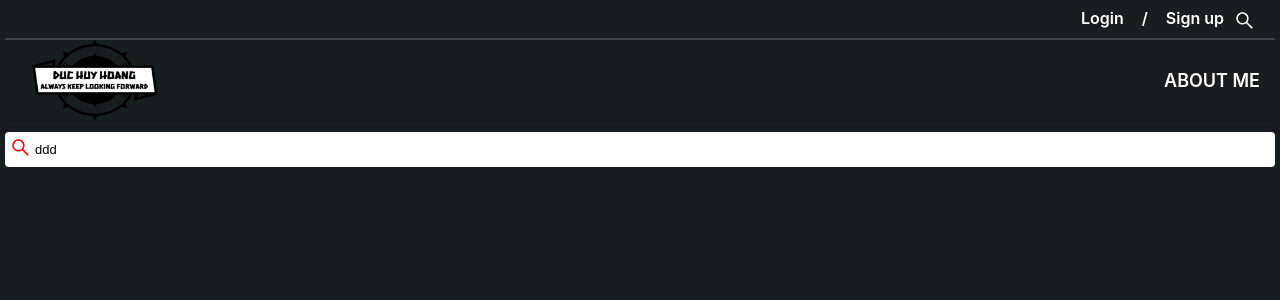
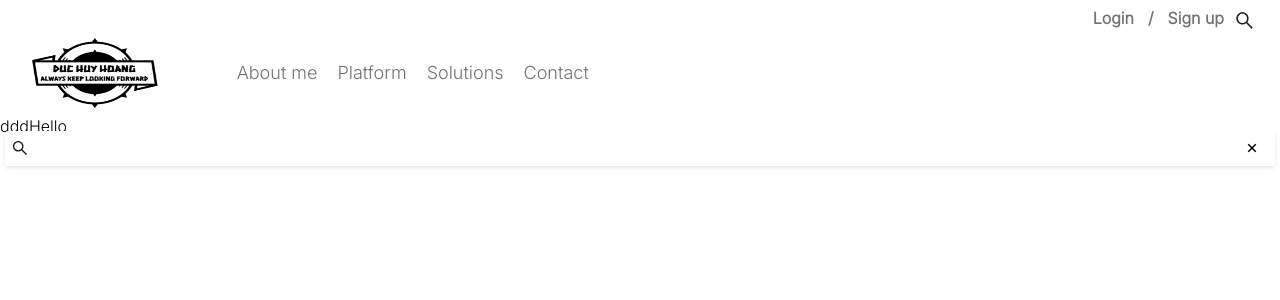
Before and after one commit to duchuyhoang/ducHuyHoangBlog, a Next.js app: page /post/1 in a window 1280 px wide. Both pictures are taken after a click on the icon 1244 px from the left and 20 px from the top of the page. Shown: the top 300 px of the page. Built offline with nearby package versions, Linux system fonts and the light colour scheme.

Commit message:
change navbar ui

```diff
--- /dev/null
+++ b/common/utils.ts
@@ -0,0 +1,7 @@
+import { NextIncomingMessage } from "next/dist/server/request-meta";
+
+export const buildHostUrl = (req: NextIncomingMessage | undefined) => {
+  if (!req) return "";
+  const proto = req.headers["x-forwarded-proto"] ? "https://" : "http://";
+  return `${proto}${req.headers.host}`;
+};
--- a/components/layout/Navbar.tsx
+++ b/components/layout/Navbar.tsx
@@ -1,4 +1,4 @@
-import React, { useState, useEffect, useRef } from "react";
+import React, { useState, useEffect, useRef, useMemo } from "react";
 import Image from "next/image";
 import Link from "next/link";
 import Modal from "../shared/Modal";
@@ -12,40 +12,47 @@ import { getFirebase } from "../../services/firebase";
 import { useFirebaseContext } from "../../pages";
 import Input from "../shared/Input";
 import { AiOutlineSearch } from "react-icons/ai";
+import { GrFormClose } from "react-icons/gr";
 
 const Navbar = () => {
   const [currentWindowOffsetY, setWindowOffsetY] = useState(0);
-  const [isHideScrollBar, setIsHideScrollBar] = useState<boolean>(false);
+  // const [isHideScrollBar, setIsHideScrollBar] = useState<boolean>(false);
   const [isLoginModalOpen, setIsLoginModalOpen] = useState<boolean>(false);
   const [isSignUpModalOpen, setIsSignUpModalOpen] = useState<boolean>(false);
   const [isSearchInputOpen, setIsSeachInputOpen] = useState<boolean>(false);
   const navRef = useRef<HTMLDivElement | null>(null);
-  const firstTimeLoadNav = useRef(true);
+  const [searchKeyWord, setSearchKeyWord] = useState<string>();
   const context = useFirebaseContext();
+  const [navbarHeight, setNavbarHeight] = useState<number>(0);
 
   useEffect(() => {
-    window.addEventListener("scroll", function (e: any) {
-      if (!firstTimeLoadNav.current) {
-        let windowScrollY = this.scrollY;
-        if (windowScrollY <= currentWindowOffsetY) {
-          setIsHideScrollBar(false);
-        } else {
-          setIsHideScrollBar(true);
-        }
-        setWindowOffsetY(windowScrollY);
-      } else firstTimeLoadNav.current = false;
-    });
-    return () => {
-      window.removeEventListener("scroll", function (e: any) {
-        let windowScrollY = this.scrollY;
-        if (windowScrollY <= currentWindowOffsetY) {
-          setIsHideScrollBar(false);
-        } else {
-          setIsHideScrollBar(true);
-        }
-      });
-    };
-  }, [currentWindowOffsetY]);
+    setNavbarHeight(navRef.current?.offsetHeight || 0);
+    // eslint-disable-next-line react-hooks/exhaustive-deps
+  }, [navRef.current]);
+
+  // useEffect(() => {
+  //   window.addEventListener("scroll", function (e: any) {
+  //     if (!firstTimeLoadNav.current) {
+  //       let windowScrollY = this.scrollY;
+  //       if (windowScrollY <= currentWindowOffsetY) {
+  //         setIsHideScrollBar(false);
+  //       } else {
+  //         setIsHideScrollBar(true);
+  //       }
+  //       setWindowOffsetY(windowScrollY);
+  //     } else firstTimeLoadNav.current = false;
+  //   });
+  //   return () => {
+  //     window.removeEventListener("scroll", function (e: any) {
+  //       let windowScrollY = this.scrollY;
+  //       if (windowScrollY <= currentWindowOffsetY) {
+  //         setIsHideScrollBar(false);
+  //       } else {
+  //         setIsHideScrollBar(true);
+  //       }
+  //     });
+  //   };
+  // }, [currentWindowOffsetY]);
 
   const signUp = () => {
     // console.log(context);
@@ -80,11 +87,13 @@ const Navbar = () => {
         ref={navRef}
         className="nav nav-dark w-100"
         style={{
-          top: isHideScrollBar ? "-100px" : "0px",
+          // top: isHideScrollBar
+          //   ? (navRef.current?.offsetHeight || 0) * -1
+          //   : "0px",
           boxSizing: "border-box",
         }}
       >
-        <div className="row" style={{ borderBottom: "2px solid #404548" }}>
+        <div className="row">
           <div
             className="accountContainer col-12 d-flex"
             style={{ justifyContent: "flex-end" }}
@@ -117,7 +126,7 @@ const Navbar = () => {
           </div>
         </div>
         <section className="row">
-          <div className="col-3 logo">
+          <div className="col-2 logo">
             <Link href="/" passHref>
               <Image
                 src="/logo.png"
@@ -128,7 +137,7 @@ const Navbar = () => {
               />
             </Link>
           </div>
-          <div className="col-9 contentContainer">
+          <div className="col-10 contentContainer">
             <div className="nav-item">
               About me
               <ul className="dropDownMenu">
@@ -136,6 +145,15 @@ const Navbar = () => {
                 <li className="dropDownItem">Hello 2</li>
                 <li className="dropDownItem">Hello 3</li>
               </ul>
+            </div>
+            <div className="nav-item">
+              Platform
+            </div>
+            <div className="nav-item">
+              Solutions
+            </div>
+            <div className="nav-item">
+              Contact
             </div>
           </div>
         </section>
@@ -173,23 +191,39 @@ const Navbar = () => {
         style={{
           ...(isSearchInputOpen && {
             top: navRef.current?.offsetHeight || 0 + 4,
+            visibility: "visible",
           }),
         }}
       >
         <AiOutlineSearch
           className="searchIcon"
-          size={21}
+          size={18}
           onClick={() => {
             setIsSeachInputOpen((prev) => !prev);
           }}
         />
         <Input
-          value={"ddd"}
+          value={searchKeyWord}
           onChange={(e) => {
             console.log(e);
+            setSearchKeyWord(e.target.value);
+          }}
+        />
+        <GrFormClose
+          className="closeIcon"
+          size={18}
+          onClick={() => {
+            setIsSeachInputOpen(false);
+            setSearchKeyWord("");
           }}
         />
       </div>
+      <div
+        style={{
+          paddingBottom: navbarHeight + 5,
+          // display: isHideScrollBar ? "none" : "block",
+        }}
+      ></div>
     </>
   );
 };
--- a/pages/_app.tsx
+++ b/pages/_app.tsx
@@ -14,6 +14,7 @@ function MyApp({ Component, pageProps }: AppProps) {
       <Navbar />
       <div className="col-sm-5" style={{ height: 3000 }}>
         ddd
+        <Component {...pageProps} />
       </div>
     </FirebaseContext.Provider>
   );
--- a/pages/index.tsx
+++ b/pages/index.tsx
@@ -1,4 +1,4 @@
-import type { NextPage, NextPageContext } from "next";
+import type { GetStaticProps, NextPage, NextPageContext } from "next";
 import { getAuth, createUserWithEmailAndPassword, Auth } from "firebase/auth";
 import Head from "next/head";
 import Image from "next/image";
@@ -13,9 +13,12 @@ import {
   startAt,
   endAt,
 } from "firebase/firestore/lite";
+
 import { createContext, useContext } from "react";
-import { MDXProvider } from "@mdx-js/react";
+import { buildHostUrl } from "../common/utils";
+const os = require("os");
 
+// import { MDXProvider } from "@mdx-js/react";
 
 // export async function getStaticPaths() {}
 
@@ -66,14 +69,17 @@ const FirebaseContext = createContext(getFirebase());
 
 export const useFirebaseContext = () => useContext(FirebaseContext);
 
+export const getServerSideProps: GetStaticProps = async (context: any) => {
+  const data = await fetch(
+    `${buildHostUrl((context as NextPageContext).req)}/api/hello`
+  );
+  return {
+    props: {},
+  };
+};
+
 const Home: NextPage = () => {
-  return (
-    <>
-        <div className="col-sm-5" style={{ height: 3000 }}>
-          ddd
-        </div>
-    </>
-  );
+  return <>helllo</>;
 };
 
 export default Home;
--- a/styles/_base.scss
+++ b/styles/_base.scss
@@ -1,7 +1,6 @@
+@import url("https://fonts.googleapis.com/css2?family=Inter:wght@200;300&display=swap");
 body {
-  font-family: "Inter", -apple-system, BlinkMacSystemFont, "Segoe UI", "Roboto",
-    "Oxygen", "Ubuntu", "Cantarell", "Fira Sans", "Droid Sans", "Helvetica Neue",
-    sans-serif;
+  font-family: "Inter", "sans-serif";
 }
 .d-flex {
   display: flex;
@@ -18,9 +17,9 @@ body {
 .show {
   opacity: 1;
 }
-.row{
-	display: flex;
-	width: 100%;
+.row {
+  display: flex;
+  width: 100%;
 }
 .hide {
   opacity: 0;
--- a/styles/_variable.scss
+++ b/styles/_variable.scss
@@ -1,8 +1,8 @@
 $color-primary-dark: #171E22;
 $color-primary-light: rgb(255, 255, 255);
 $color-text-primary-light: rgb(243 244 246);
-$color-text-primary-dark: rgb(55 65 81);
-$text-hover-primary:#dd163b;
+$color-text-primary-dark: #74717a;
+$text-hover-primary:#171E22;
 $numbers: (1, 2, 3, 4, 5, 6, 7, 8, 9, 10, 11, 12);
 $w-numbers: (10, 20, 30, 40, 50, 60, 70, 80, 90, 100);
 $colMax: 12;
--- a/styles/component/navbar.scss
+++ b/styles/component/navbar.scss
@@ -4,24 +4,31 @@
   transition: all 0.2s;
   will-change: auto;
   z-index:101;
-  box-shadow: 0 4px 4px 0 rgb(0 0 0 / 10%);
+  background-color: #fff;
+  // box-shadow: 0 4px 4px 0 rgb(0 0 0 / 10%);
   .row {
     padding: 0px 15px;
     box-sizing: border-box;
   }
   .contentContainer {
-    @include flex(center, flex-end);
+    @include flex(center, flex-start);
   }
   .logo {
     cursor: pointer;
+    height: 70px;
+    span{
+      height: 100%!important;
+    }
   }
 
   &-item {
     font-size: 18px;
     cursor: pointer;
-    font-weight: 600;
+    // font-weight: 500;
+    color:$color-text-primary-dark;
+    margin: 0 10px;
     position: relative;
-    text-transform: uppercase;
+    // text-transform: uppercase;
     &:hover {
       color: $text-hover-primary;
     }
@@ -55,15 +62,16 @@
       font-weight: 600;
       //   cursor: pointer;
       display: flex;
+      color:$color-text-primary-dark;
       .divide {
         @include flex(flex-start, center);
-        margin: 0 8px;
+        margin: 0 4px;
         padding: 5px;
       }
       p,
       svg {
         cursor: pointer;
-        fill: $color-primary-light;
+        fill: $color-primary-dark;
       }
       p {
         padding: 5px;
@@ -76,7 +84,7 @@
 }
 
 .nav-dark {
-  background-color: $color-primary-dark;
+  // background-color: $color-primary-dark;
   color: $color-primary-light;
 }
 .nav-light {
@@ -87,20 +95,34 @@
   position: fixed;
   z-index: 100;
   width: calc(100% - 10px);
+  height: 70px;
+  @include flex(center,flex-start);
   top: 0px;
+  visibility: hidden;
   padding: 5px;
   box-sizing: border-box;
-  transition: top 0.2s;
+  transition: all 0.2s;
   .searchIcon{
 	  position: absolute;
-	  top: 10px;
-	  left: 10px;
-	  fill: red;
+    top:50%;
+    transform: translate(-50%,-50%);
+    left: 20px;
+    fill: $color-primary-dark;
 	  z-index: 1
+  }
+  .closeIcon{
+	  position: absolute;
+    right: 0px;
+    top:50%;
+    cursor: pointer;
+    transform: translate(-50%,-50%);
+
   }
   .input{
 	  position: absolute;
 	  padding: 10px 10px 10px 30px;
 	  border: none;
+    width: 100%;
+  box-shadow: 0 2px 4px rgb(0 0 0 / 10%);
   }
 }
--- a/styles/index.scss
+++ b/styles/index.scss
@@ -6,6 +6,9 @@
 @import "./component/navbar.scss";
 @import "./component/modal.scss";
 @import "./component/input.scss";
+
+@import "./pages/home.scss";
+
 body {
-  background-color: $color-primary-dark;
+  // background-color: $color-primary-dark;
 }
```
Also changed, not shown: styles/pages/home.scss (added), 1 other file (tests, documents, lock files or other folders).
